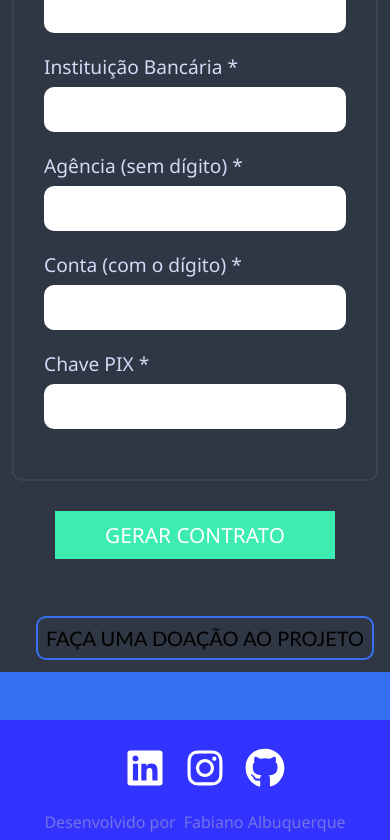
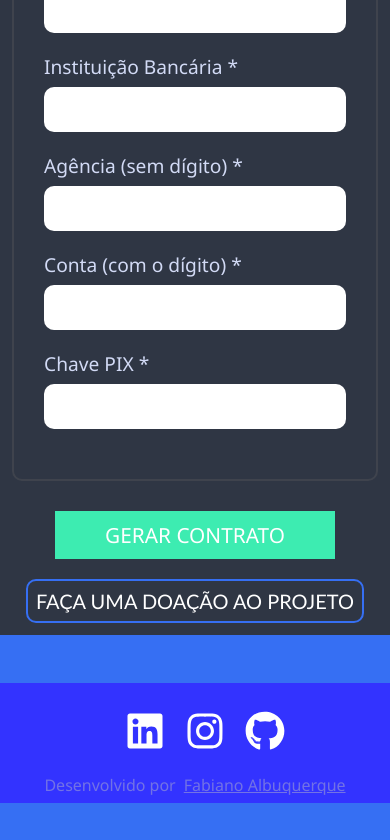
Before and after one commit to fabiano1133/app-generate-pdf-interface, a React (Create React App) app: page / in a window 390 px wide. Shown: the part 7038-7878 px from the top of the page. After the commit the page ends 7841 px from the top, so only its background shows below. Built offline with nearby package versions, Linux system fonts and the light colour scheme.

Commit message:
feat: donation

```diff
--- a/src/components/Footer/footer.css
+++ b/src/components/Footer/footer.css
@@ -15,7 +15,7 @@
     justify-content: center;
   }
 
-  a {
+  .footer-social a {
     margin-left: 20px;
     color: #fff;
     text-decoration: none;
--- a/src/components/Form/Form.jsx
+++ b/src/components/Form/Form.jsx
@@ -583,6 +583,7 @@ const getCepLocatario = (e) => {
                     </div>
 
                 </form>
+
             </div>
         </div>
        </main>
--- a/src/components/Form/form.css
+++ b/src/components/Form/form.css
@@ -171,22 +171,33 @@ button:hover {
         font-size: 8px;
         border: 1px solid #366ff3;
         padding: 3px;
+        text-decoration: none;
       }
+
+    .pix-container {
+        display: flex;
+        justify-content: center;
+        align-items: center;
+        flex-direction: column;
+        margin-top: 20px;
+    }
 }
 
 .pix {
-    color: black;
+    color: #fff;
     font-family: 'Gill Sans', 'Gill Sans MT', Calibri, 'Trebuchet MS', sans-serif;
     font-size: 20px;
     border: 2px solid #366ff3;
     border-radius: 10px 10px;
     padding: 8px;
     text-transform: uppercase;
+    text-decoration: none;
   }
 
-.pix-container {
+  .pix-container {
     display: flex;
     justify-content: center;
     align-items: center;
+    flex-direction: column;
     margin-top: 20px;
 }
```
